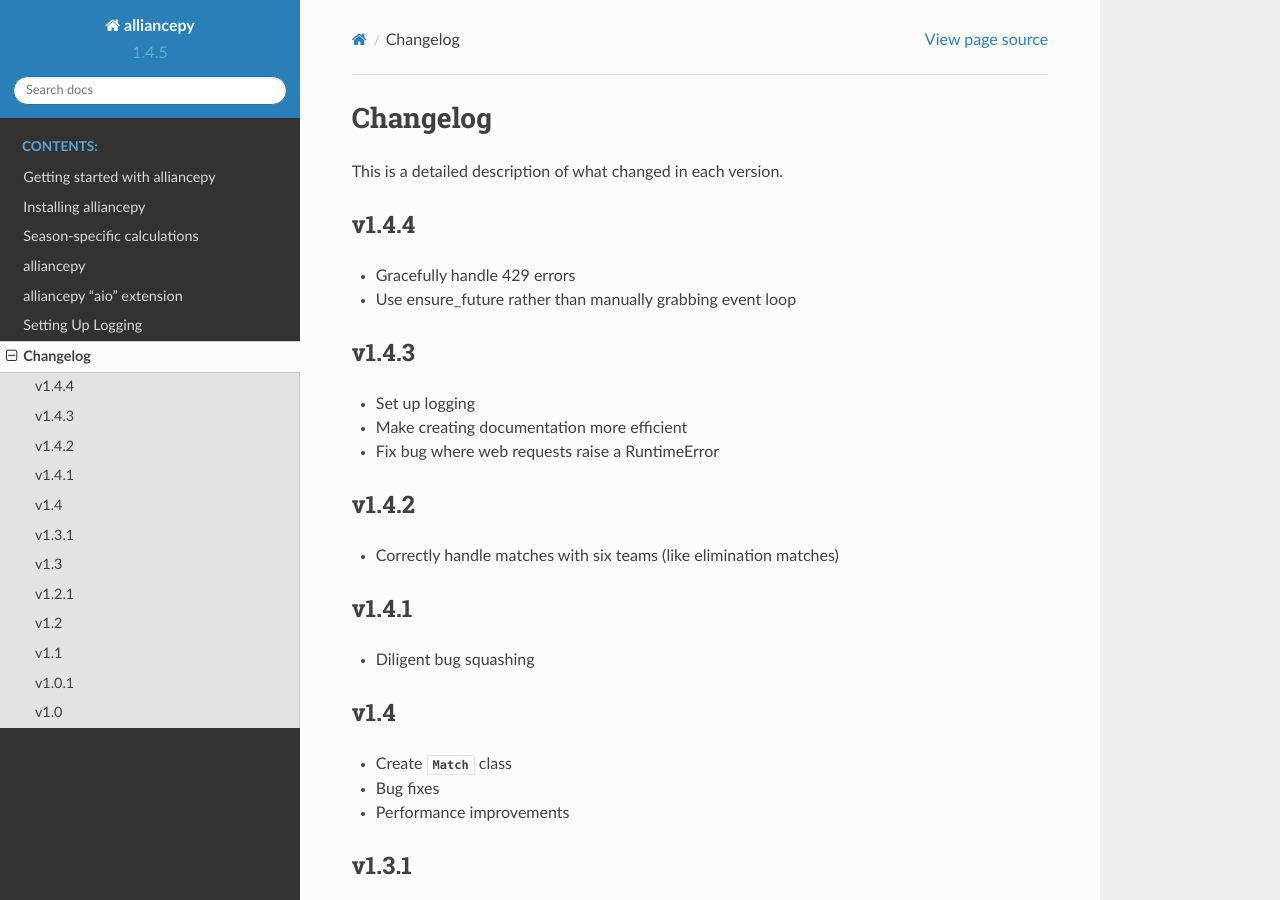
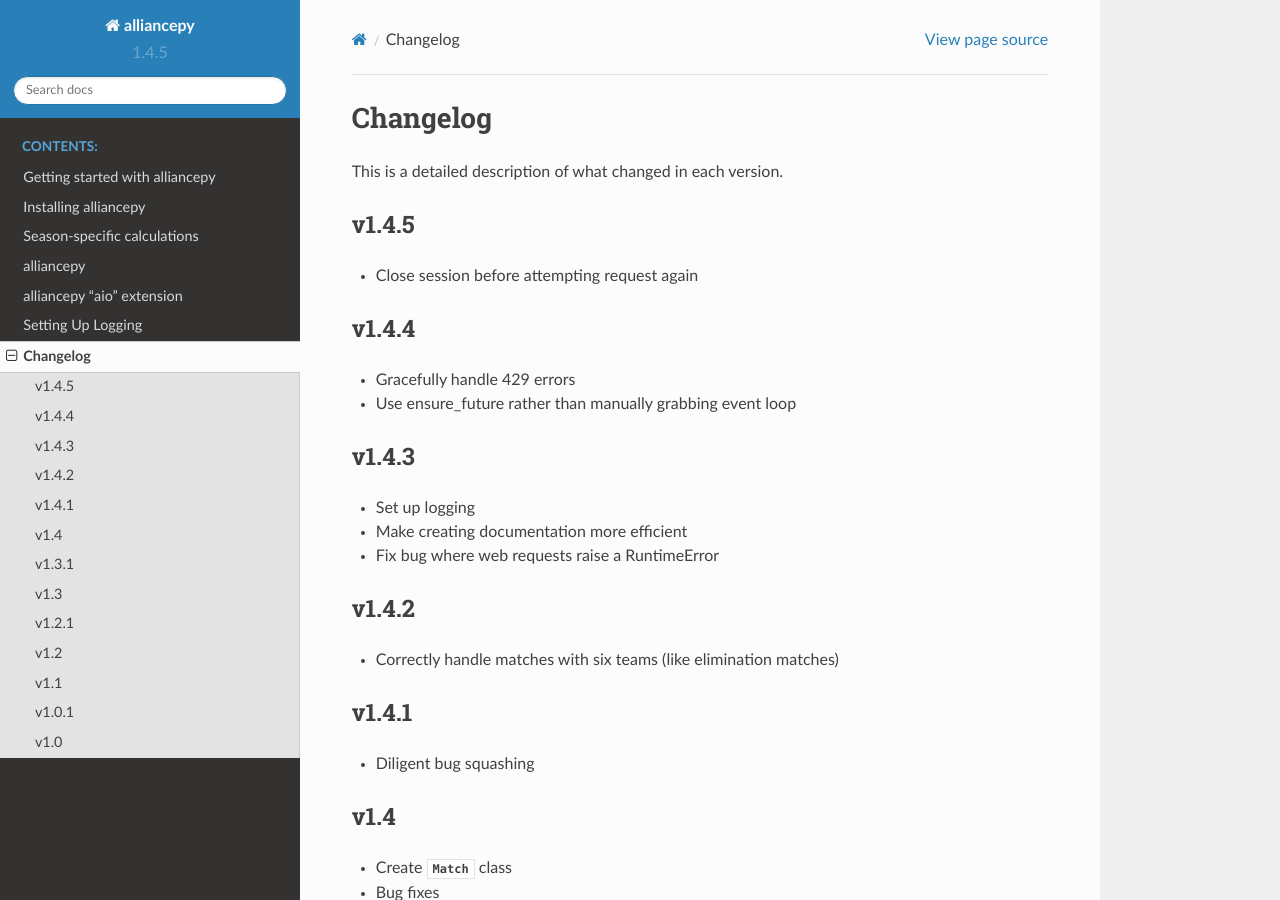
Before and after one commit to karx1/alliancepy, a Sphinx documentation site: the page built from docs/source/changelog.rst, in a window 1280 px wide and 900 px high. Built offline with Sphinx 7.4.7 and the Read the Docs theme 2.0.0, drawn with Linux system fonts in a browser that asks for light colours.

Commit message:
Update changelog

```diff
--- a/docs/source/changelog.rst
+++ b/docs/source/changelog.rst
@@ -2,6 +2,12 @@
 ==========
 
 This is a detailed description of what changed in each version.
+
+.. _vp1p4p5:
+
+v1.4.5
+------
+- Close session before attempting request again
 
 .. _vp1p4p4:
 
```
